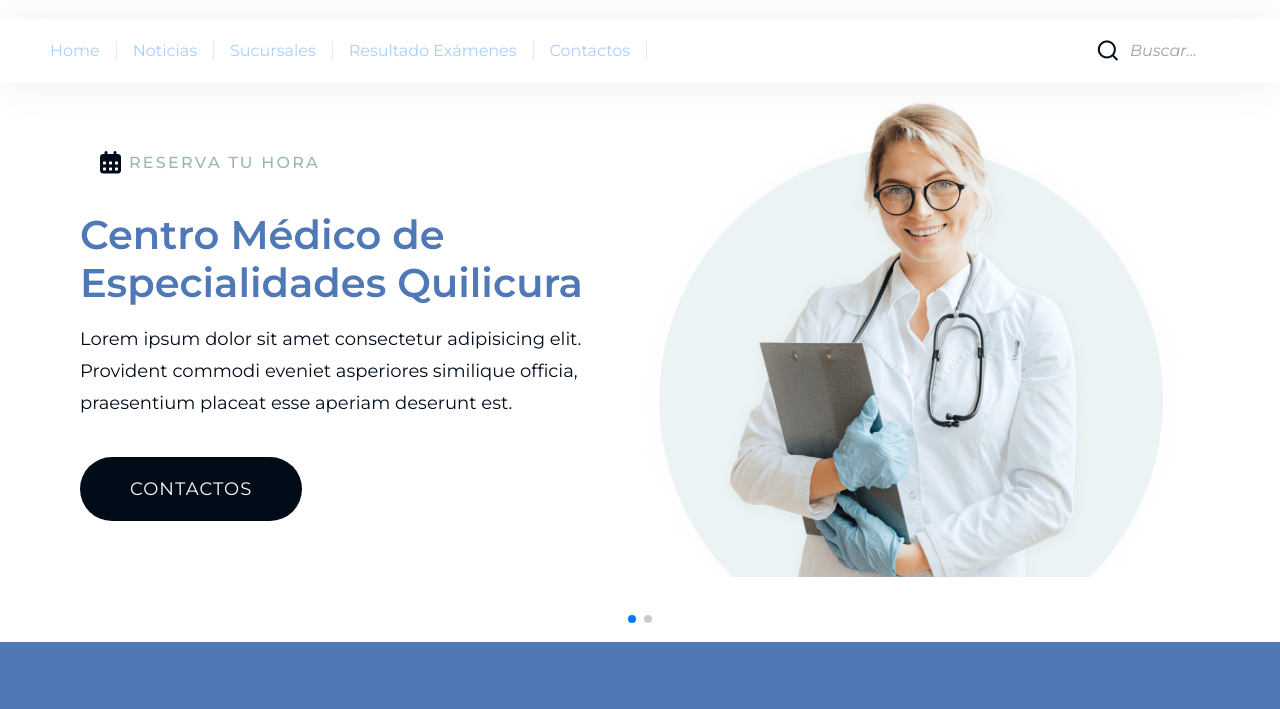
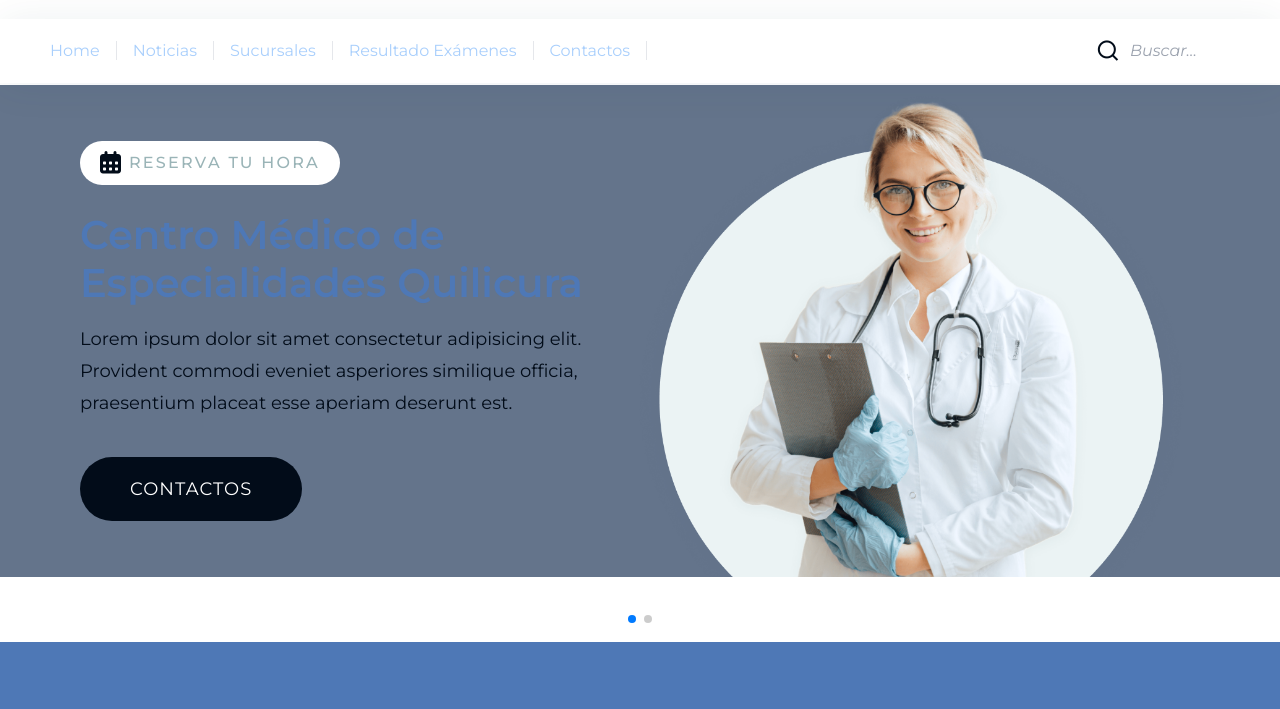
Before and after one commit to Actio-Design/BaseDesign, a website: page index.html in a window 1280 px wide. Shown: the part 75-784 px from the top of the page. Drawn offline with nearby package versions, Linux system fonts and the light colour scheme; files that its build step writes are made by us from their sources.

Commit message:
ultimo cambio

```diff
--- a/index.html
+++ b/index.html
@@ -140,7 +140,7 @@
   <swiper-container class="bg-transparent py-0 xl:pt-12 xl:pb-0 overflow-hidden bg-cover transition-all " pagination="true"
     pagination-clickable="true" space-between="30" centered-slides="true" autoplay-delay="10000"
     autoplay-disable-on-interaction="false" fade="true">
-    <swiper-slide class="z-10">
+    <swiper-slide class="z-10 bg-slate-500">
       <div class="container mx-auto">
         <!-- text & img -->
 
```
Also changed, not shown: 1 other file.
